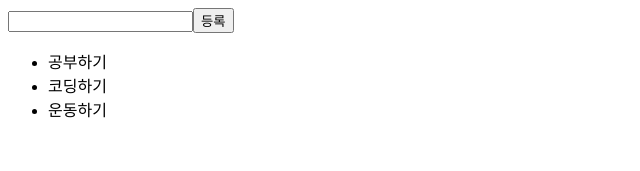
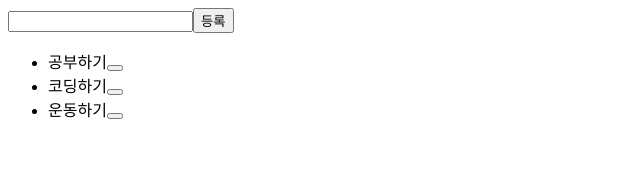
Before and after one commit to wooki0123/ex03, a React (Vite) app: page / in a window 1280 px wide. Shown: the top 171 px of the page, without its empty margins (0-640 px from the left). Built offline with nearby package versions, Linux system fonts and the light colour scheme.

Commit message:
006강 진행

```diff
--- a/src/App.jsx
+++ b/src/App.jsx
@@ -9,6 +9,10 @@
     setTodos([form.todo.value, ...todos]);
   };
 
+  const removeTodo = (selectIndex) => {
+    const filterTodos = todos.filter((_, index) => index !== selectIndex);
+    setTodos(filterTodos);
+  };
   return (
     <>
       <form onSubmit={handleOnSubmit}>
@@ -17,7 +21,10 @@
       </form>
       <ul>
         {todos.map((todo, i) => (
-          <li key={i}>{todo}</li>
+          <li key={i}>
+            {todo}
+            <button onClick={() => removeTodo(i)}></button>
+          </li>
         ))}
       </ul>
     </>
```
